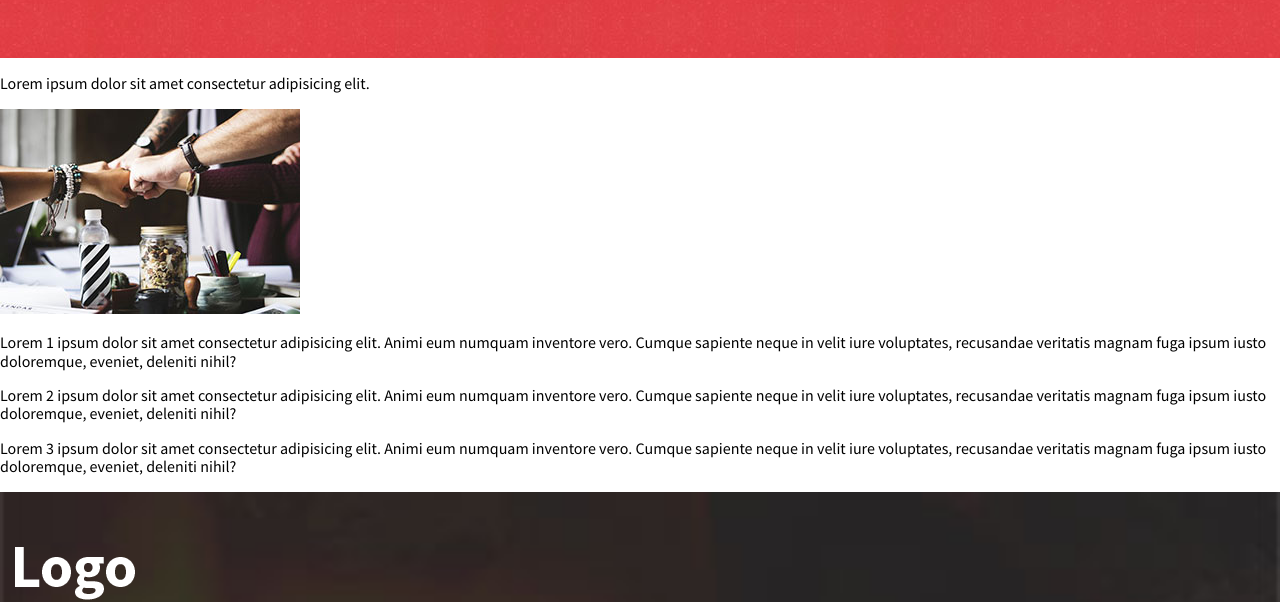
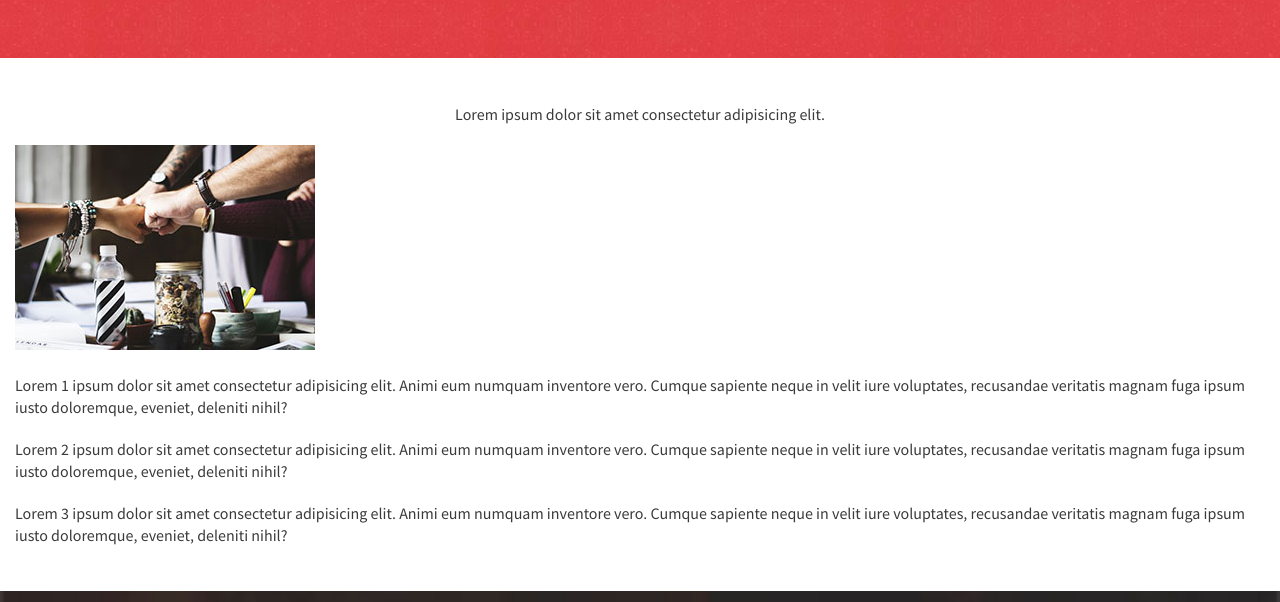
Before and after one commit to paulo9405/html-css-js, a plain HTML site: page w-projeto/sobre.html in a window 1280 px wide. Shown: the part 352-954 px from the top of the page. Drawn offline with Linux system fonts and the light colour scheme.

Commit message:
estilizando sobre parte 2

```diff
--- a/w-projeto/css/style-sobre.css
+++ b/w-projeto/css/style-pagina.css
@@ -23,3 +23,24 @@
     margin: 0 auto; /*centralizando um elemento display block*/
     margin-top: 20px;
 }
+
+/*conteudo*/
+.pagina-conteudo{
+    padding: 15px;
+    padding-top: 25px;
+    padding-bottom: 25px;
+}
+
+/*paragrafos*/
+.pagina-conteudo p{
+    color: #3a3a3a;
+    line-height: 22px; /*esoaçamento entre as linhas*/
+    margin-top: 20px;
+    margin-bottom: 20px;
+}
+
+/*alinhando texto no centro criamdo uma classe de reaproveitamento*/
+
+.text-center{
+    text-align: center;
+}
--- a/w-projeto/css/style.css
+++ b/w-projeto/css/style.css
@@ -1,5 +1,10 @@
 *{
     box-sizing: border-box;
+}
+
+img{
+    max-width: 100%;
+    height: auto;
 }
 
 @font-face{
--- a/w-projeto/sobre.html
+++ b/w-projeto/sobre.html
@@ -7,7 +7,7 @@
     <title>Design Sobre</title>
     <link rel="stylesheet" href="css/normalize.css">
     <link rel="stylesheet" href="css/style.css">
-    <link rel="stylesheet" href="css/style-sobre.css">
+    <link rel="stylesheet" href="css/style-pagina.css">
 </head>
 <body>
     <header class="cabecalho">
@@ -28,8 +28,8 @@
             <header class="pagina-cabecalho">
                 <h1 class="pagina-cabecalho__titulo">Sobre nós</h1>
             </header>
-            <section>
-                <p>Lorem ipsum dolor sit amet consectetur adipisicing elit.</p>
+            <section class="pagina-conteudo">
+                <p class="text-center">Lorem ipsum dolor sit amet consectetur adipisicing elit.</p>
                 <img src="img/time-unido.jpg" alt="Mesa de escritorio com varios colegas de trabalho se cumprimentando">
                 <p>Lorem 1 ipsum dolor sit amet consectetur adipisicing elit. Animi eum numquam inventore vero. Cumque sapiente neque in velit iure voluptates, recusandae veritatis magnam fuga ipsum iusto doloremque, eveniet, deleniti nihil?</p>
                 <p>Lorem 2 ipsum dolor sit amet consectetur adipisicing elit. Animi eum numquam inventore vero. Cumque sapiente neque in velit iure voluptates, recusandae veritatis magnam fuga ipsum iusto doloremque, eveniet, deleniti nihil?</p>
```
